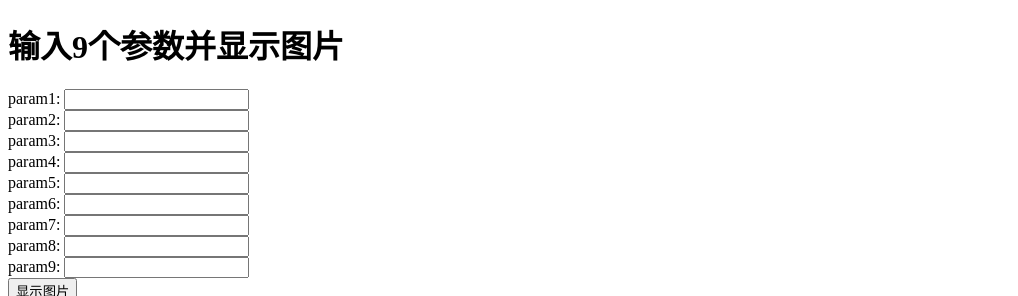
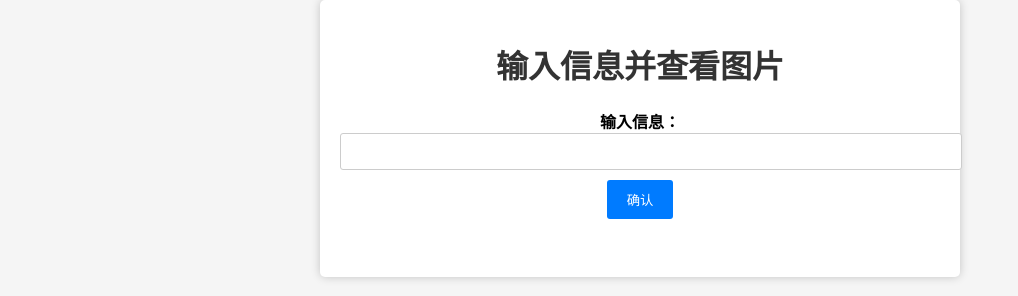
Before and after one commit to rocky-d/airline-reviews-server, a Flask app: page / in a window 1280 px wide. Shown: the top 296 px of the page, without its empty margins (0-1018 px from the left). Run offline with Flask 3, Linux system fonts and the light colour scheme.

Commit message:
Update app.py index.html

```diff
--- a/app.py
+++ b/app.py
@@ -1,22 +1,26 @@
-from flask import Flask, render_template, jsonify
-import redis
+from flask import Flask, render_template, request
 
 app = Flask(__name__)
 
-
-@app.route('/connect', methods=['GET'])
-def connect_redis():
-    try:
-        r = redis.Redis(host='192.168.0.115', port=6379, db=0)
-        r.ping()
-        return jsonify({'status': 'success', 'message': 'Connected to Redis successfully!'})
-    except Exception as e:
-        return jsonify({'status': 'error', 'message': str(e)})
+# 初始化变量
+result = ""
+image_path = "static/line_plot.png"
 
 
+# 首页
 @app.route('/')
 def index():
-    return render_template('index.html')
+    return render_template('index.html', result=result, image_path=image_path)
+
+
+# 处理表单提交
+@app.route('/process', methods=['POST'])
+def process():
+    global result  # 使用全局变量
+    # 获取用户输入的信息
+    input_text = request.form['input_text']
+    result = input_text  # 更新全局变量
+    return render_template('index.html', result=result, image_path=image_path)
 
 
 if __name__ == '__main__':
--- a/p.py
+++ b/p.py
@@ -10,7 +10,7 @@ y = [10, 20, 25, 30, 35]
 sns.lineplot(x = x, y = y)
 
 # 保存图像到当前目录
-plt.savefig(r'archive/line_plot.png')
+plt.savefig(r'static/line_plot.png')
 
 # 读取图像到变量
-image_data = Image.open(r'archive/line_plot.png')
+image_data = Image.open(r'static/line_plot.png')
--- a/templates/index.html
+++ b/templates/index.html
@@ -1,42 +1,78 @@
 <!DOCTYPE html>
-<html lang="en">
+<html>
 <head>
-    <meta charset="UTF-8">
-    <title>显示图片</title>
+    <title>Flask Text and Image Viewer</title>
+    <style>
+        body {
+            font-family: Arial, sans-serif;
+            background-color: #f5f5f5;
+            margin: 0;
+            padding: 0;
+            text-align: center;
+        }
+
+        h1 {
+            color: #333;
+        }
+
+        #container {
+            max-width: 600px;
+            margin: 0 auto;
+            background-color: #fff;
+            padding: 20px;
+            border-radius: 5px;
+            box-shadow: 0 0 10px rgba(0, 0, 0, 0.2);
+        }
+
+        label {
+            font-weight: bold;
+        }
+
+        input[type="text"] {
+            width: 100%;
+            padding: 10px;
+            margin-bottom: 10px;
+            border: 1px solid #ccc;
+            border-radius: 3px;
+        }
+
+        input[type="submit"] {
+            background-color: #007bff;
+            color: #fff;
+            padding: 10px 20px;
+            border: none;
+            border-radius: 3px;
+            cursor: pointer;
+        }
+
+        input[type="submit"]:hover {
+            background-color: #0056b3;
+        }
+
+        #result {
+            margin-top: 20px;
+        }
+
+        img {
+            max-width: 100%;
+        }
+    </style>
 </head>
 <body>
-<h1>输入9个参数并显示图片</h1>
-
-<form id="imageForm">
-    <label for="param1">param1:</label>
-    <input type="text" id="param1" name="param1"><br>
-
-    <label for="param2">param2:</label>
-    <input type="text" id="param2" name="param2"><br>
-
-    <label for="param3">param3:</label>
-    <input type="text" id="param3" name="param3"><br>
-
-    <label for="param4">param4:</label>
-    <input type="text" id="param4" name="param4"><br>
-
-    <label for="param5">param5:</label>
-    <input type="text" id="param5" name="param5"><br>
-
-    <label for="param6">param6:</label>
-    <input type="text" id="param6" name="param6"><br>
-
-    <label for="param7">param7:</label>
-    <input type="text" id="param7" name="param7"><br>
-
-    <label for="param8">param8:</label>
-    <input type="text" id="param8" name="param8"><br>
-
-    <label for="param9">param9:</label>
-    <input type="text" id="param9" name="param9"><br>
-
-    <input type="button" value="显示图片">
-</form>
-    <p><img src="/static/line_plot.png"></p>
+<div id="container">
+    <h1>输入信息并查看图片</h1>
+    <form action="/process" method="post">
+        <label for="input_text">输入信息：</label>
+        <input type="text" id="input_text" name="input_text">
+        <input type="submit" value="确认">
+    </form>
+    <br>
+    <div id="result">
+        {% if result %}
+            <p>{{ result }}</p>
+            <img src="{{ image_path }}" alt="Image">
+        {% endif %}
+    </div>
+</div>
 </body>
 </html>
```
